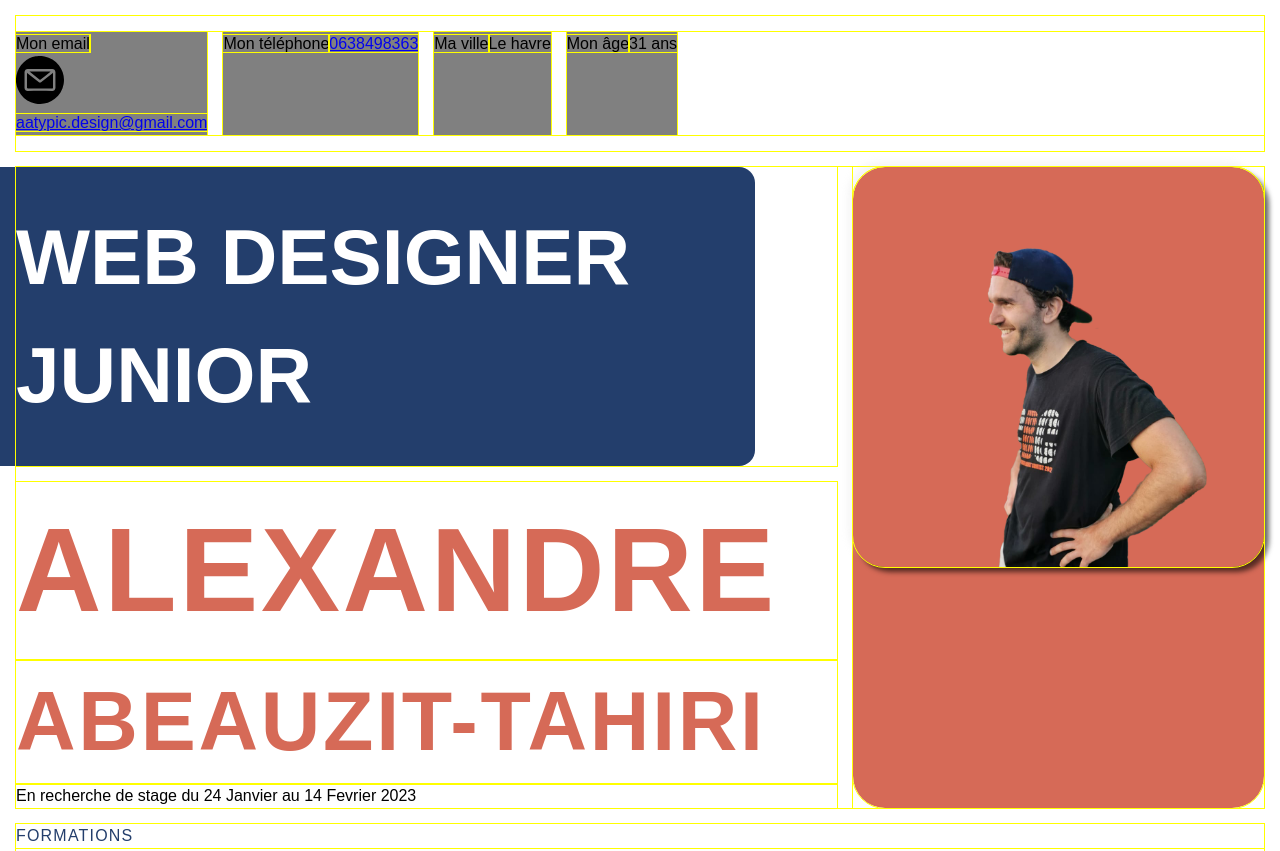
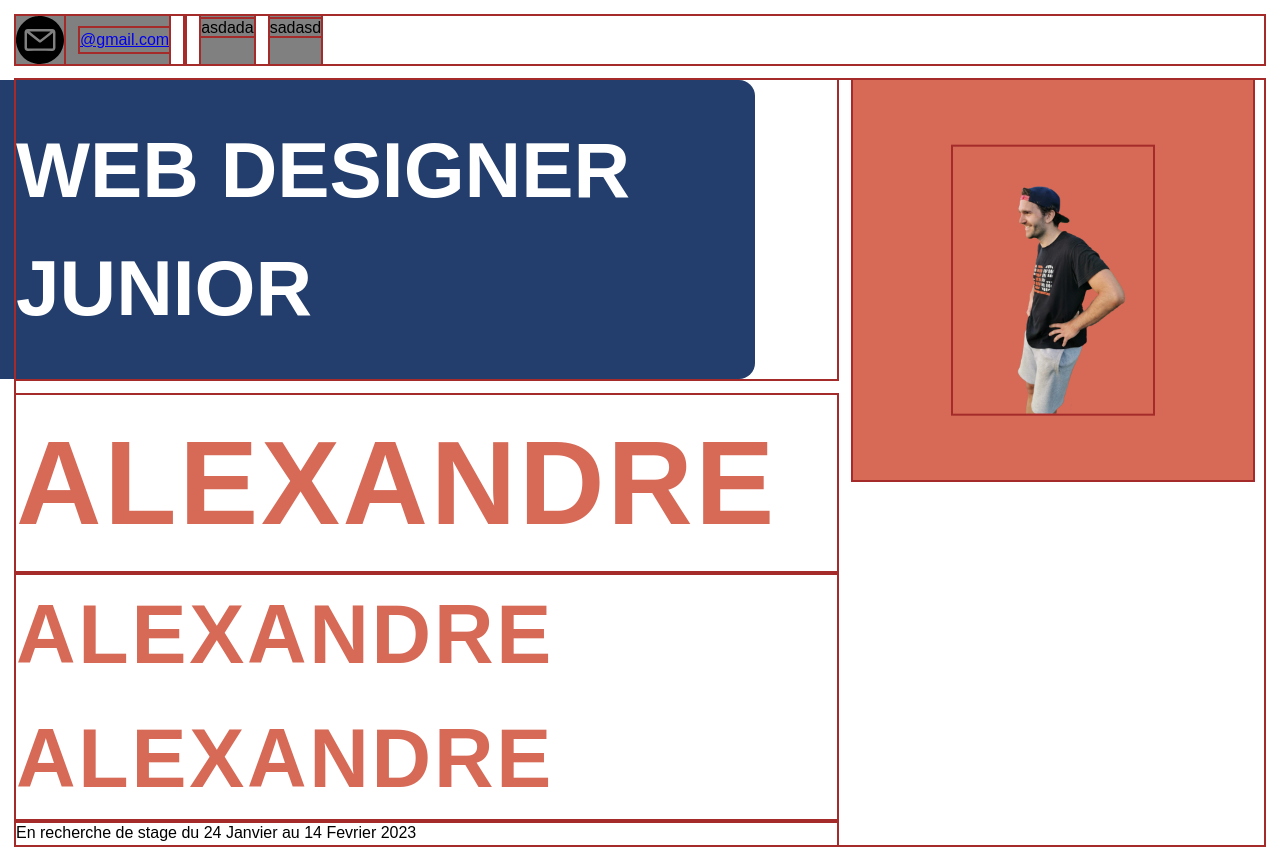
Before and after one commit to Aatypic/my-resume-website, a plain HTML site: page index.html in a window 1280 px wide. Shown: the top 851 px of the page. Drawn offline with Linux system fonts and the light colour scheme; a web font is replaced by a local one.

Commit message:
html content

```diff
--- a/index.html
+++ b/index.html
@@ -5,22 +5,24 @@
     <meta charset="UTF-8" />
     <meta http-equiv="X-UA-Compatible" content="IE=edge" />
     <meta name="viewport" content="width=device-width, initial-scale=1.0" />
-    <title>My CV - web designer - Alexandre Abeauzit-Tahiri</title>
+    <title>My CV - web designer - Alexandre ASdadasd asdads</title>
 
     <!-- fonts -->
     <link rel="stylesheet" href="https://use.typekit.net/iaj0sfi.css" />
     <!-- css -->
     <link rel="stylesheet" href="style.css" />
+
+
 </head>
 
 <body>
     <main class="grid">
         <header>
             <ul class="flex">
-                <li><span class="sr-only">Mon email</span><a href="mailto:aatypic.design@gmail.com" class="email">aatypic.design@gmail.com</a></li>
-                <li><span class="sr-only">Mon téléphone</span><a href="callto:0638498363">0638498363</a></li>
-                <li><span class="sr-only">Ma ville</span><span class="city">Le havre</span></li>
-                <li><span class="sr-only">Mon âge</span><span class="age">31 ans</span></li>
+                <li class="flex"><img src="assets/SVG/mail.svg" alt=""><span class="sr-only">Mon email</span><a href="#" class="email">@gmail.com</a></li>
+                <li><span class="sr-only">Mon téléphone</span><a href="callt"></a></li>
+                <li><span class="sr-only">Ma ville</span><span class="city">asdada</span></li>
+                <li><span class="sr-only">Mon âge</span><span class="age">sadasd</span></li>
             </ul>
         </header>
         <!-- section de landingpage -->
@@ -28,14 +30,13 @@
             <h1 class="job | text-neutral fs-750 uppercase ff-accent">Web Designer Junior</h1>
             <div class="intro">
                 <h2 class="intro__first-name | uppercase ff-accent text-primary fs-950 letter-spacing-2">Alexandre</h2>
-                <h2 class="intro__last-name |  uppercase ff-accent text-primary fs-850 letter-spacing-2">Abeauzit-Tahiri</h2>
+                <h2 class="intro__last-name |  uppercase ff-accent text-primary fs-850 letter-spacing-2">Alexandre Alexandre</h2>
                 <p class="intro__description">En recherche de stage du 24 Janvier au 14 Fevrier 2023</p>
             </div>
             <div class="card">
-                <div class="card__overlay"></div>
-                <!-- <div class="parallax__bloc"></div> -->
-                <img class="card__img" src="/assets/me-summer-cap2.png" alt="Alexandre smilling with his basketball cap" />
+                <img class="card__img" src="/assets/me-summer-cap.png" alt="Alexandre smilling with his basketball cap" />
             </div>
+
         </section>
         <!-- la section des formations -->
         <section class="formations">
@@ -207,5 +208,7 @@
             </ul>
         </aside>
     </main>
+    <script src="main.js"></script>
+</body>
 
 </html>
--- /dev/null
+++ b/main.js
@@ -0,0 +1,46 @@
+function initializeParallax() {
+	// Select the card and image elements
+	const card = document.querySelector(".card");
+	const image = document.querySelector(".card__img");
+
+	// Initialize variables to track the mouse position and image position
+	let isHovering = false;
+	let currentX = 0;
+	let currentY = 0;
+	let initialX = 0;
+	let initialY = 0;
+	let xDiff = 0;
+	let yDiff = 0;
+
+	// Get the maximum amount that the image can move based on the size of the card
+	const maxXDiff = card.offsetWidth / 2;
+	const maxYDiff = card.offsetHeight / 2;
+
+	// Add event listeners to track when the mouse enters and leaves the card, and to track mouse movement
+	card.addEventListener("mouseenter", () => {
+		isHovering = true;
+		initialX = currentX;
+		initialY = currentY;
+	});
+	card.addEventListener("mouseleave", () => {
+		isHovering = false;
+	});
+	card.addEventListener("mousemove", (event) => {
+		if (isHovering) {
+			// Update the current mouse position
+			currentX = event.pageX;
+			currentY = event.pageY;
+
+			// Calculate the new background position based on the mouse position
+			let xPos = 50 - (currentX - maxXDiff) * 0.01;
+			let yPos = 50 - (currentY - maxYDiff) * 0.01;
+			let bgPos = `${xPos}% ${yPos}%`;
+
+			// Set the new background position on the image element
+			card.style.backgroundImage = `url(${image.src})`;
+			card.style.backgroundPosition = bgPos;
+		}
+	});
+}
+
+document.addEventListener("DOMContentLoaded", initializeParallax);
--- a/style.css
+++ b/style.css
@@ -30,7 +30,7 @@ font-style: normal; */
 }
 
 * {
-	outline: 1px solid yellow;
+	outline: 2px solid brown;
 }
 
 *,
@@ -68,6 +68,8 @@ ul,
 ol {
 	padding-inline-start: 0;
 	list-style: none;
+	margin-block-start: 0;
+	margin-block-end: 0;
 }
 a:not([class]) {
 	text-decoration-skip-ink: auto;
@@ -92,7 +94,7 @@ img {
 /* ----------------- */
 
 /* accessibility     */
-/* .sr-only {
+.sr-only {
 	position: absolute;
 	width: 1px;
 	height: 1px;
@@ -102,7 +104,7 @@ img {
 	clip: rect(0, 0, 0, 0);
 	white-space: nowrap;
 	border: 0;
-} */
+}
 
 /* ----------------- */
 
@@ -252,49 +254,64 @@ h3 {
 .card {
 	grid-area: card;
 
-	position: relative;
+	/* position: relative;
 	width: 100%;
-	/* background-image: url("assets/me-summer-cap.png"); */
 	background-color: hsl(var(--clr-primary));
-	background-size: cover;
-	border-radius: 2em;
+	border-radius: 2em; */
 }
-.card__overlay {
-	z-index: 2;
-	position: absolute;
+/* .card__overlay {
+	position: fixed;
 	top: 0;
 	right: 0;
 	left: 0;
 	bottom: 0;
 	width: 100%;
 	height: 100%;
-	background-size: cover;
-	mix-blend-mode: lighten;
-}
-.card__img {
+} */
+/* .card__img {
 	border-radius: 2em;
 	transform: translateZ(-120px);
 	box-shadow: 5px 5px 5px rgba(0, 0, 0, 0.6), -5px -5px 7px rgba(210, 210, 210, 0.22);
-}
+} */
+
+/* .card__img {
+	position: absolute;
+	bottom: -50px;
+	right: -50px;
+} */
 
 .intro {
 	grid-area: intro;
 }
 
-.parallax__bloc {
-	display: block;
-	/* width: 100px;
-	height: 100px; */
-	background-color: hsl(var(--clr-primary));
+header li {
+	background: grey;
+	align-items: center;
 }
 
-header li {
-	background: grey;
+header li:nth-of-type(1) img {
+	width: 3rem;
 }
-
-.email::before {
+/* .email::before {
 	content: url(/assets/SVG/mail.svg);
 	display: block;
 	width: 3rem;
+	background-color: transparent;
 	color: blue;
+} */
+
+/* ---------------------- */
+.card {
+	position: relative;
+	width: 400px;
+	height: 400px;
+	background: hsl(var(--clr-primary));
 }
+
+.card__img {
+	width: 50%;
+	position: absolute;
+	top: 50%;
+	left: 50%;
+	transform: translate(-50%, -50%);
+}
```
